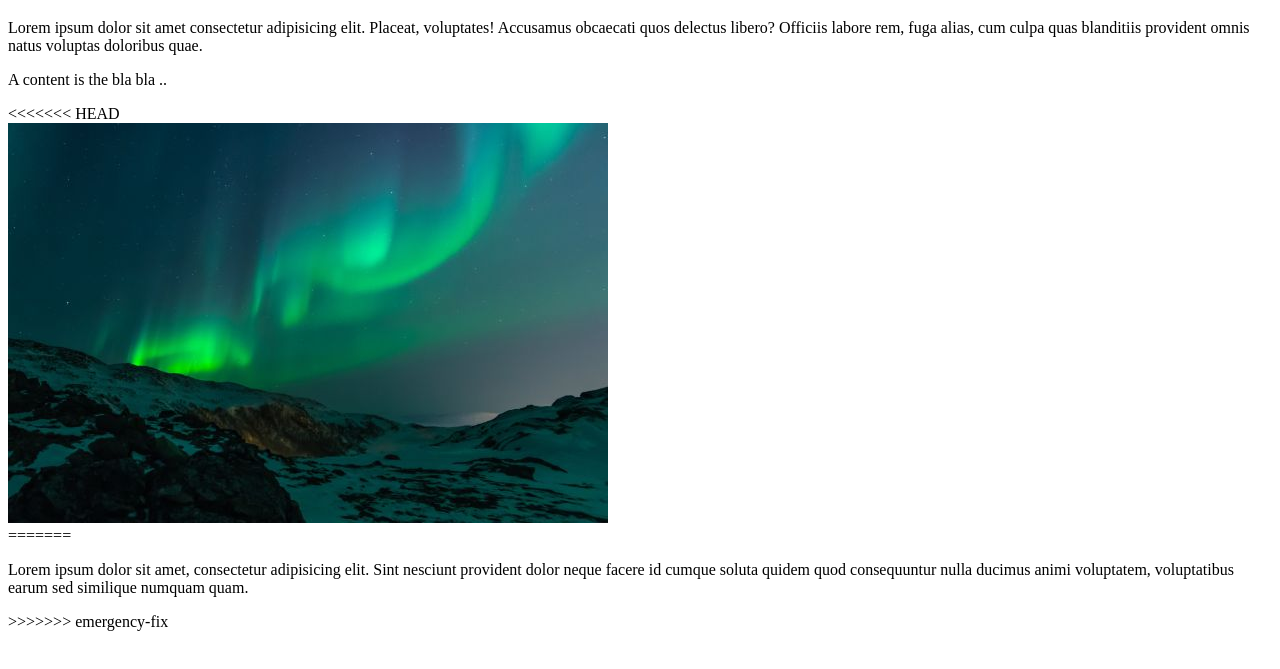
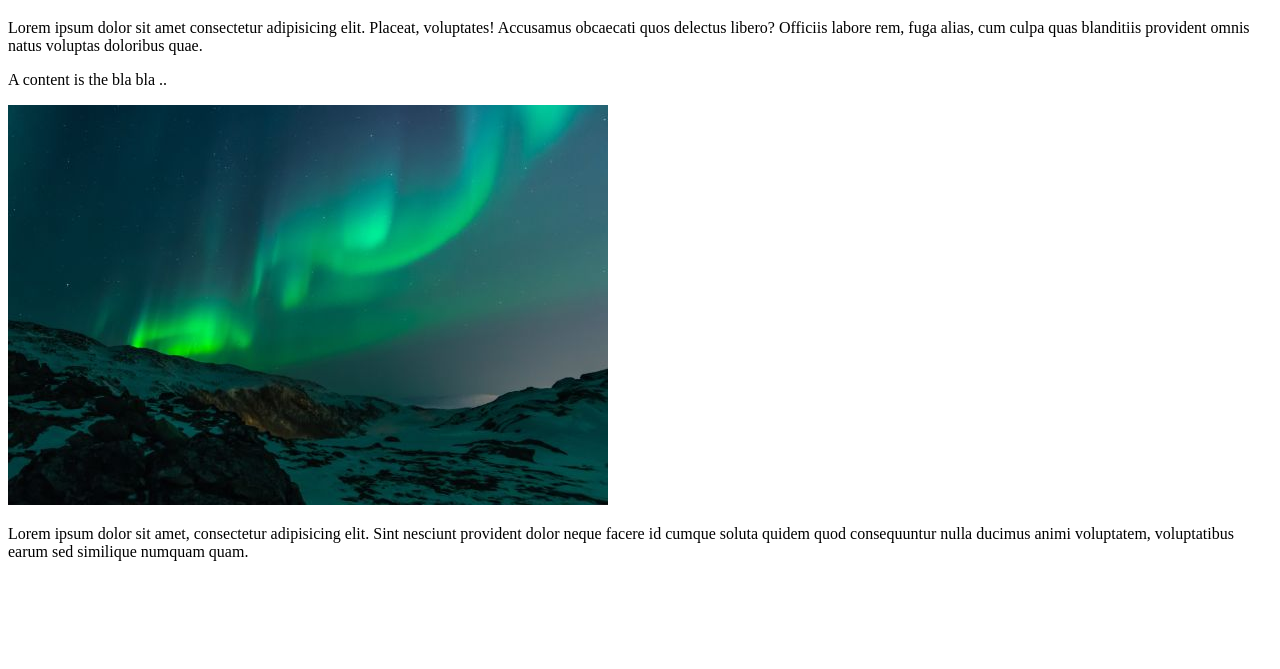
Before and after one commit to tam1512/hello-world.git.io, a plain HTML site: page index.html in a window 1280 px wide. Shown: the part 61-730 px from the top of the page. Drawn offline with Linux system fonts and the light colour scheme.

Commit message:
finished merge

```diff
--- a/index.html
+++ b/index.html
@@ -15,15 +15,12 @@
       doloribus quae.
     </p>
     <p>A content is the bla bla ..</p>
-<<<<<<< HEAD
     <div><img src="lights600x400.jpg" alt="Light" /></div>
-=======
     <p>
       Lorem ipsum dolor sit amet, consectetur adipisicing elit. Sint nesciunt
       provident dolor neque facere id cumque soluta quidem quod consequuntur
       nulla ducimus animi voluptatem, voluptatibus earum sed similique numquam
       quam.
     </p>
->>>>>>> emergency-fix
   </body>
 </html>
```
